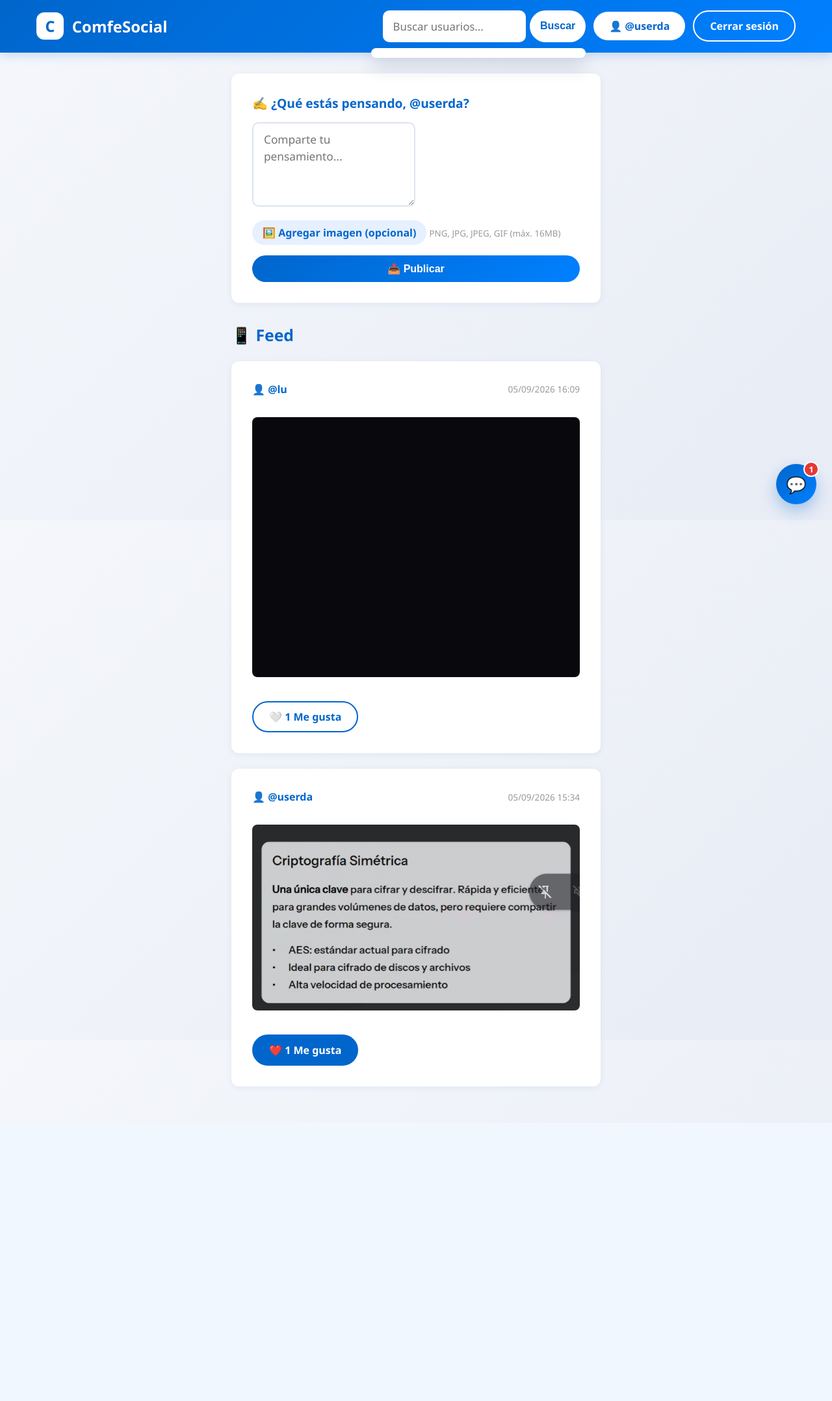
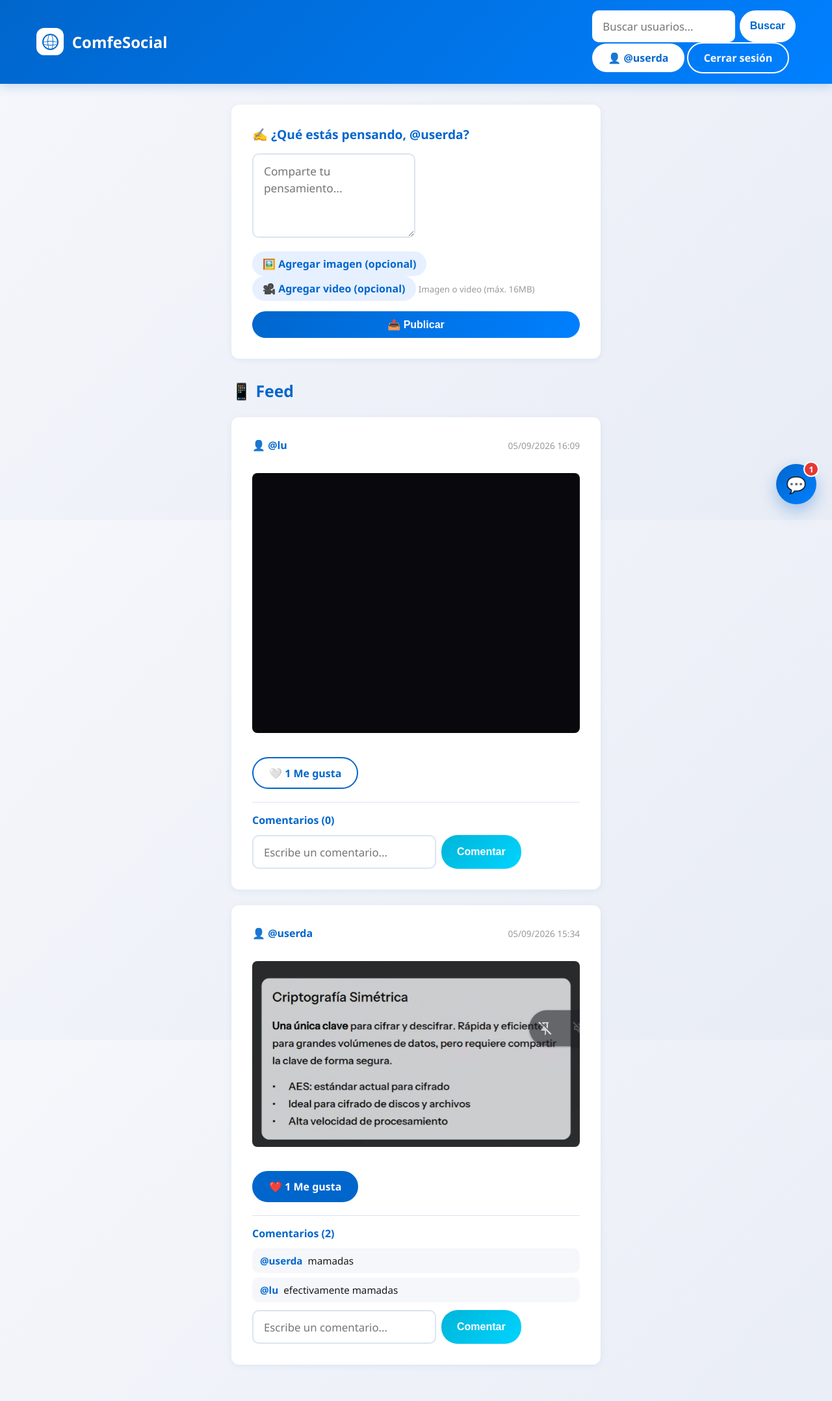
Before and after one commit to luisitoflorez12-arch/miappsocial, a Flask app: page /home/1 in a window 1280 px wide. Shown: the whole page at 65% size. Before the commit the page ends 1673 px from the top, so only its background shows below. Run offline with Flask 3, Linux system fonts and the light colour scheme; data comes from the database, SQL or seed files in the repository; both versions use the stored data as it was after the commit.

Commit message:
agregado mandar videos

```diff
--- a/app.py
+++ b/app.py
@@ -13,7 +13,9 @@
 
 # Configuración de uploads
 UPLOAD_FOLDER = 'static/uploads'
-ALLOWED_EXTENSIONS = {'png', 'jpg', 'jpeg', 'gif', 'webp'}
+IMAGE_EXTENSIONS = {'png', 'jpg', 'jpeg', 'gif', 'webp'}
+VIDEO_EXTENSIONS = {'mp4', 'webm', 'mov', 'ogg'}
+ALLOWED_EXTENSIONS = IMAGE_EXTENSIONS | VIDEO_EXTENSIONS
 app.config['MAX_CONTENT_LENGTH'] = 16 * 1024 * 1024  # 16MB max file size
 app.config['UPLOAD_FOLDER'] = UPLOAD_FOLDER
 
@@ -22,6 +24,9 @@
 
 def allowed_file(filename):
     return '.' in filename and filename.rsplit('.', 1)[1].lower() in ALLOWED_EXTENSIONS
+
+def file_extension(filename):
+    return filename.rsplit('.', 1)[1].lower() if '.' in filename else ''
 
 # Configuración de la base de datos SQLite
 app.config['SQLALCHEMY_DATABASE_URI'] = 'sqlite:///usuarios.db'
@@ -45,11 +50,22 @@
     id = db.Column(db.Integer, primary_key=True)
     texto = db.Column(db.Text, nullable=False)
     imagen = db.Column(db.String(255))  # Ruta de imagen
+    video = db.Column(db.String(255))
     autor_id = db.Column(db.Integer, db.ForeignKey('usuario.id'), nullable=False)
     autor = db.Column(db.String(80), nullable=False)
     fecha = db.Column(db.DateTime, default=datetime.utcnow)
 
     likes_count = db.relationship('Like', cascade='all, delete-orphan', lazy=True)
+    comentarios = db.relationship('Comentario', cascade='all, delete-orphan', lazy=True,
+                                  order_by='Comentario.fecha.asc()')
+
+class Comentario(db.Model):
+    id = db.Column(db.Integer, primary_key=True)
+    contenido = db.Column(db.Text, nullable=False)
+    fecha = db.Column(db.DateTime, default=datetime.utcnow, nullable=False)
+    usuario_id = db.Column(db.Integer, db.ForeignKey('usuario.id'), nullable=False)
+    post_id = db.Column(db.Integer, db.ForeignKey('post.id'), nullable=False)
+    usuario = db.relationship('Usuario', foreign_keys=[usuario_id])
 
 # Modelo de likes
 class Like(db.Model):
@@ -67,6 +83,7 @@
     receptor_id = db.Column(db.Integer, db.ForeignKey('usuario.id'), nullable=False)
     contenido = db.Column(db.Text, nullable=False, default="")
     imagen = db.Column(db.String(255))
+    video = db.Column(db.String(255))
     leido = db.Column(db.Boolean, default=False, nullable=False)
     fecha = db.Column(db.DateTime, default=datetime.utcnow, nullable=False)
 
@@ -86,6 +103,12 @@
     if 'imagen' not in {column['name'] for column in inspect(db.engine).get_columns('mensaje')}:
         with db.engine.begin() as connection:
             connection.execute(text('ALTER TABLE mensaje ADD COLUMN imagen VARCHAR(255)'))
+    if 'video' not in {column['name'] for column in inspect(db.engine).get_columns('mensaje')}:
+        with db.engine.begin() as connection:
+            connection.execute(text('ALTER TABLE mensaje ADD COLUMN video VARCHAR(255)'))
+    if 'video' not in {column['name'] for column in inspect(db.engine).get_columns('post')}:
+        with db.engine.begin() as connection:
+            connection.execute(text('ALTER TABLE post ADD COLUMN video VARCHAR(255)'))
 
 @app.route("/")
 def index():
@@ -189,21 +212,43 @@
     if user:
         texto = request.form.get("comentario", "").strip()
         imagen = None
+        video = None
 
         # Manejar upload de imagen
         if 'imagen' in request.files:
             file = request.files['imagen']
-            if file and file.filename and allowed_file(file.filename):
+            extension = file_extension(file.filename) if file and file.filename else ''
+            if file and file.filename and extension in IMAGE_EXTENSIONS:
                 filename = secure_filename(f"{user.id}_{datetime.now().timestamp()}_{file.filename}")
                 filepath = os.path.join(app.config['UPLOAD_FOLDER'], filename)
                 file.save(filepath)
                 imagen = f"uploads/{filename}"
 
-        if texto or imagen:  # Permitir posts solo con imagen
-            nuevo_post = Post(texto=texto, imagen=imagen, autor_id=user.id, autor=user.usuario)
+        if 'video' in request.files:
+            file = request.files['video']
+            extension = file_extension(file.filename) if file and file.filename else ''
+            if file and file.filename and extension in VIDEO_EXTENSIONS:
+                filename = secure_filename(f"video_{user.id}_{datetime.now().timestamp()}_{file.filename}")
+                filepath = os.path.join(app.config['UPLOAD_FOLDER'], filename)
+                file.save(filepath)
+                video = f"uploads/{filename}"
+
+        if texto or imagen or video:
+            nuevo_post = Post(texto=texto, imagen=imagen, video=video,
+                              autor_id=user.id, autor=user.usuario)
             db.session.add(nuevo_post)
             db.session.commit()
             flash("Post publicado correctamente.")
+    return redirect(url_for("home", user_id=user_id))
+
+@app.route("/comentar/<int:post_id>/<int:user_id>", methods=["POST"])
+def comentar(post_id, user_id):
+    contenido = request.form.get("comentario", "").strip()
+    post = Post.query.get(post_id)
+    user = Usuario.query.get(user_id)
+    if post and user and contenido:
+        db.session.add(Comentario(contenido=contenido, usuario_id=user.id, post_id=post.id))
+        db.session.commit()
     return redirect(url_for("home", user_id=user_id))
 
 @app.route("/like/<int:post_id>/<int:user_id>")
@@ -273,7 +318,9 @@
     if request.method == "POST":
         contenido = request.form.get("mensaje", "").strip()
         imagen = None
+        video = None
         archivo = request.files.get("imagen")
+        archivo_video = request.files.get("video")
 
         if archivo and archivo.filename:
             if not allowed_file(archivo.filename):
@@ -286,12 +333,23 @@
             archivo.save(os.path.join(app.config['UPLOAD_FOLDER'], filename))
             imagen = f"uploads/{filename}"
 
-        if contenido or imagen:
+        if archivo_video and archivo_video.filename:
+            if file_extension(archivo_video.filename) not in VIDEO_EXTENSIONS:
+                flash("El formato del video no está permitido.")
+                return redirect(url_for("chat", emisor_id=emisor.id, receptor_id=receptor.id))
+            filename = secure_filename(
+                f"chat_video_{emisor.id}_{receptor.id}_{datetime.now().timestamp()}_{archivo_video.filename}"
+            )
+            archivo_video.save(os.path.join(app.config['UPLOAD_FOLDER'], filename))
+            video = f"uploads/{filename}"
+
+        if contenido or imagen or video:
             nuevo_mensaje = Mensaje(
                 emisor_id=emisor.id,
                 receptor_id=receptor.id,
                 contenido=contenido,
                 imagen=imagen,
+                video=video,
             )
             db.session.add(nuevo_mensaje)
             db.session.commit()
--- a/static/style_new.css
+++ b/static/style_new.css
@@ -81,8 +81,40 @@
     border-radius: 12px;
     background: white;
     color: var(--primary-blue);
-    font-size: 1.45rem;
+    font-size: 1.7rem;
     font-weight: 800;
+}
+
+.globe-lines {
+    position: relative;
+    display: block;
+    width: 25px;
+    height: 25px;
+    border: 2px solid var(--primary-blue);
+    border-radius: 50%;
+    overflow: hidden;
+}
+
+.globe-lines::before,
+.globe-lines::after {
+    position: absolute;
+    content: "";
+    border: 1.5px solid var(--primary-blue);
+    border-radius: 50%;
+}
+
+.globe-lines::before {
+    inset: -2px 6px;
+}
+
+.globe-lines::after {
+    top: 9px;
+    right: -2px;
+    left: -2px;
+    height: 5px;
+    border-right: 0;
+    border-left: 0;
+}
 }
 
 .header-actions {
@@ -1028,10 +1083,60 @@
     z-index: 1100;
 }
 
+.search-results:empty {
+    display: none;
+}
+
 .no-results {
     text-align: center;
     color: #999;
     padding: 1rem;
+}
+
+/* ========================================
+   COMENTARIOS
+   ======================================== */
+
+.comments-section {
+    margin-top: 1.25rem;
+    padding-top: 1rem;
+    border-top: 1px solid var(--border-color);
+}
+
+.comments-section h3 {
+    margin-bottom: 0.75rem;
+    color: var(--primary-blue);
+    font-size: 1rem;
+}
+
+.comment-item {
+    display: flex;
+    gap: 0.5rem;
+    align-items: baseline;
+    padding: 0.55rem 0.75rem;
+    margin-bottom: 0.45rem;
+    background: var(--light-bg);
+    border-radius: 10px;
+    font-size: 0.95rem;
+}
+
+.comment-item strong {
+    color: var(--primary-blue);
+    white-space: nowrap;
+}
+
+.comment-item span {
+    overflow-wrap: anywhere;
+}
+
+.comment-form {
+    display: flex;
+    gap: 0.5rem;
+    margin-top: 0.75rem;
+}
+
+.comment-form .form-control {
+    min-width: 0;
 }
 
 /* ========================================
--- a/templates/home.html
+++ b/templates/home.html
@@ -16,7 +16,7 @@
     <header>
         <div class="container">
             <div class="logo">
-                <span class="logo-mark" aria-hidden="true">C</span>
+                <span class="logo-mark" aria-hidden="true"><span class="globe-lines"></span></span>
                 <span>ComfeSocial</span>
             </div>
             <div class="header-actions">
@@ -59,8 +59,12 @@
                         <label for="imagen" class="file-label">
                             🖼️ Agregar imagen (opcional)
                         </label>
-                        <input type="file" id="imagen" name="imagen" accept="image/*" style="display: none;">
-                        <small class="text-muted">PNG, JPG, JPEG, GIF (máx. 16MB)</small>
+                        <input type="file" id="imagen" name="imagen" accept="image/png,image/jpeg,image/gif,image/webp" style="display: none;">
+                        <label for="video" class="file-label video-label">
+                            🎥 Agregar video (opcional)
+                        </label>
+                        <input type="file" id="video" name="video" accept="video/mp4,video/webm,video/quicktime,video/ogg" style="display: none;">
+                        <small class="text-muted">Imagen o video (máx. 16MB)</small>
                         <div id="preview-container" style="margin-top: 1rem; display: none;">
                             <img id="preview" src="" style="max-width: 100%; max-height: 200px; border-radius: 8px;">
                         </div>
@@ -103,6 +107,13 @@
                         <img src="{{ url_for('static', filename=post.imagen) }}" alt="Post image" class="post-image">
                     {% endif %}
 
+                    {% if post.video %}
+                        <video class="post-video" controls preload="metadata">
+                            <source src="{{ url_for('static', filename=post.video) }}">
+                            Tu navegador no puede reproducir este video.
+                        </video>
+                    {% endif %}
+
                     <!-- Botón de like -->
                     <div style="margin-top: 1rem;">
                         {% if post.id in user_likes %}
@@ -114,6 +125,20 @@
                                 🤍 {{ post.likes_count|length }} Me gusta
                             </a>
                         {% endif %}
+                    </div>
+
+                    <div class="comments-section">
+                        <h3>Comentarios ({{ post.comentarios|length }})</h3>
+                        {% for comentario in post.comentarios %}
+                            <div class="comment-item">
+                                <strong>{{ comentario.usuario.usuario }}</strong>
+                                <span>{{ comentario.contenido }}</span>
+                            </div>
+                        {% endfor %}
+                        <form class="comment-form" method="POST" action="{{ url_for('comentar', post_id=post.id, user_id=user_id) }}">
+                            <input class="form-control" type="text" name="comentario" placeholder="Escribe un comentario..." required>
+                            <button class="btn btn-secondary" type="submit">Comentar</button>
+                        </form>
                     </div>
                 </div>
             </div>
--- a/templates/index.html
+++ b/templates/index.html
@@ -11,7 +11,7 @@
 <body>
     <header>
         <div class="logo">
-            <span class="logo-mark" aria-hidden="true">C</span>
+            <span class="logo-mark" aria-hidden="true"><span class="globe-lines"></span></span>
             <span>ComfeSocial</span>
         </div>
         <nav class="nav-links">
--- a/templates/login.html
+++ b/templates/login.html
@@ -11,7 +11,7 @@
     <header>
         <div class="container">
             <div class="logo">
-                <span class="logo-mark" aria-hidden="true">C</span>
+                <span class="logo-mark" aria-hidden="true"><span class="globe-lines"></span></span>
                 <span>ComfeSocial</span>
             </div>
             <nav class="nav-links">
--- a/templates/mensajes.html
+++ b/templates/mensajes.html
@@ -10,7 +10,7 @@
     <header>
         <div class="container">
             <div class="logo">
-                <span class="logo-mark" aria-hidden="true">C</span>
+                <span class="logo-mark" aria-hidden="true"><span class="globe-lines"></span></span>
                 <span>ComfeSocial</span>
             </div>
             <div class="header-actions">
--- a/templates/registro.html
+++ b/templates/registro.html
@@ -11,7 +11,7 @@
     <header>
         <div class="container">
             <div class="logo">
-                <span class="logo-mark" aria-hidden="true">C</span>
+                <span class="logo-mark" aria-hidden="true"><span class="globe-lines"></span></span>
                 <span>ComfeSocial</span>
             </div>
             <nav class="nav-links">
```
Also changed, not shown: other parts of static/style_new.css (+39 -3 lines), templates/chat.html (+17 -2 lines), instance/usuarios.db, static/uploads/2_1788624562.545486_Captura_de_pantalla_2026-09-02_145845.png (added).
